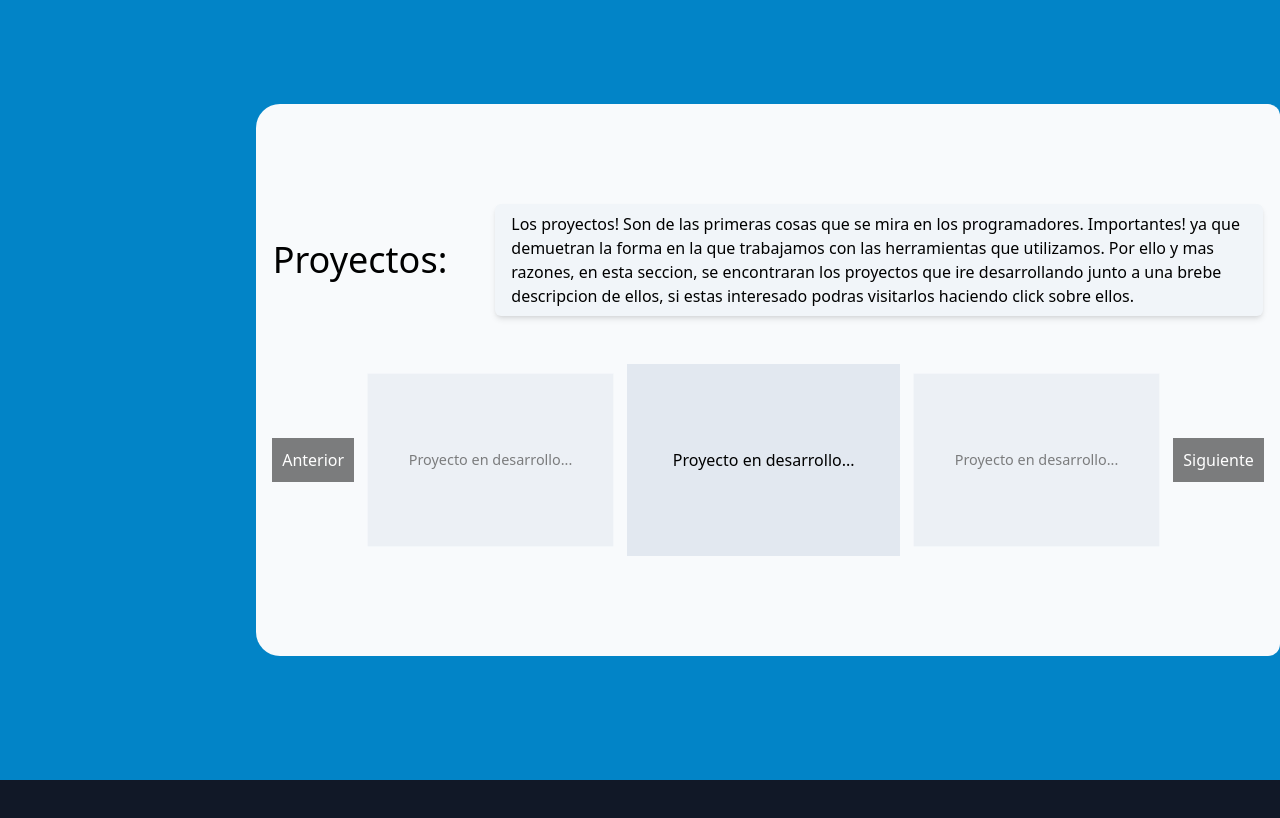
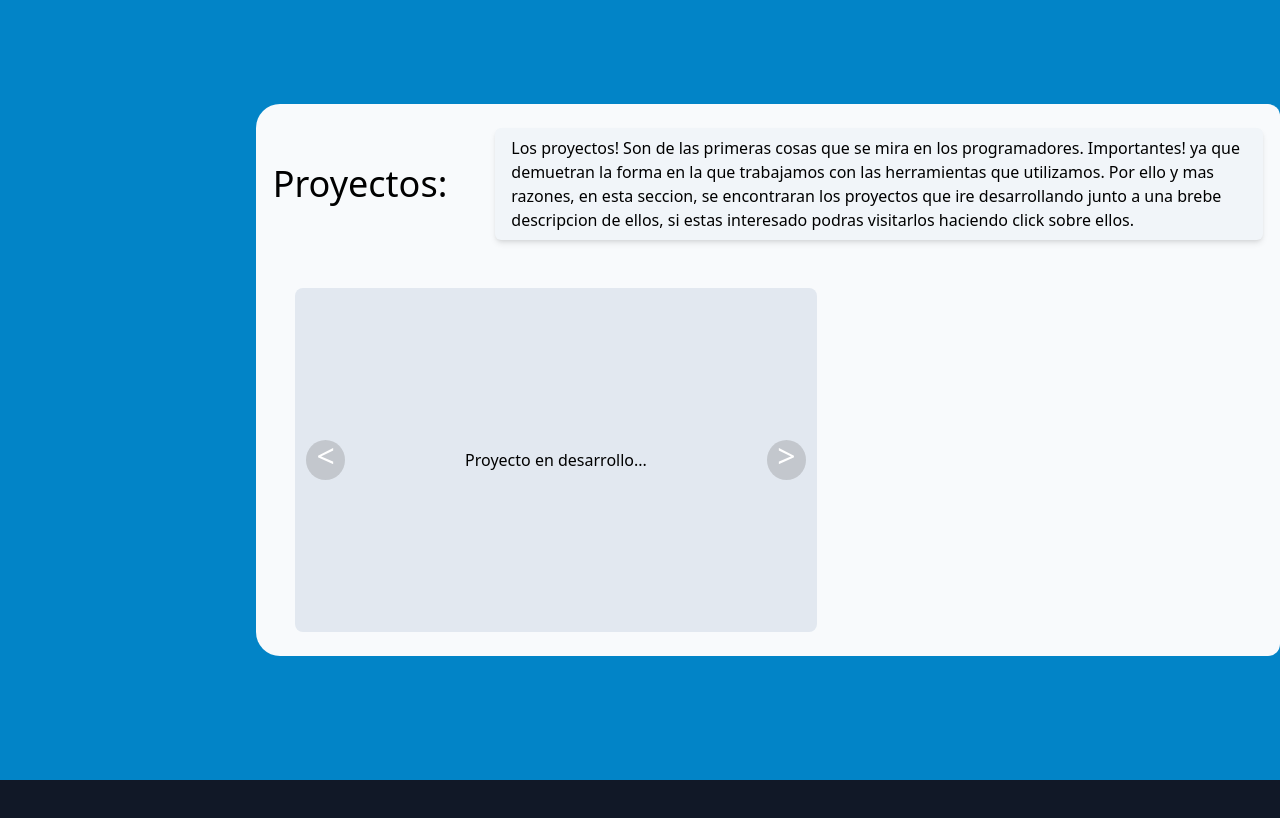
Before and after one commit to Toms-29/portfolio, a React (Vite) app: page / in a window 1280 px wide. Shown: the part 1840-2658 px from the top of the page. Built offline with nearby package versions, Linux system fonts and the light colour scheme.

Commit message:
Corrigiendo funcionalidad y estilos de Carrusel.jsx - Dejando solo una cara del carrusel - Ajustando tamanios

```diff
--- a/src/STYLES/Index.css
+++ b/src/STYLES/Index.css
@@ -19,56 +19,70 @@ body {
 
 /* Estilo del carrusel */
 .carrusel-container {
+    max-width: 600px;
+    max-height: 500px;
     width: 100%;
+    height: 100%;
     color: black;
+    display: flex;
     justify-content: center;
     align-items: center;
+    position: relative;
+    overflow: hidden;
 }
 
 .carrusel {
-    display: grid;
-    width: 80%;
-    grid-template-columns: repeat(3 , 1fr);
-    grid-template-areas: 'anterior principal siguiente';
-    transition: transform 0.5s ease;
+    display: flex;
+    align-items: center;
+    justify-content: center;
+    width: 100%;
+    height: 100%;
+    position: relative;
 }
 
 .carrusel-item {
-    display: none;
-    transition: transform 0.5s ease, opacity 0.5s ease;
+    position: absolute;
+    top: 0;
+    left: 0;
+    width: 100%;
+    height: 100%;
+    opacity: 0;
+    visibility: hidden;
     transform: scale(0.8);
+    transition: opacity 0.5s ease, transform 0.5s ease;
 }
 
-.carrusel-item.principal {
-    grid-area: principal;
-    display: inline-block;
+.principal {
+    visibility: visible;
     opacity: 1;
     transform: scale(1);
-}
-
-.carrusel-item.anterior,
-.carrusel-item.siguiente {
-    display: inline-block;
-    opacity: 0.5;
-    transform: scale(0.9);
-}
-
-.carrusel-item.anterior{
-    grid-area: anterior;
-}
-
-.carrusel-item.siguiente{
-    grid-area: siguiente;
+    position: relative;
 }
 
 .prev-button,
 .next-button {
-    background-color: rgba(0, 0, 0, 0.5);
+    position: relative;
+    display: flex;
+    align-items: end;
+    justify-content: center;
+    font-size: xx-large;
+    background-color: #6f6f6f44;
     color: white;
-    border: none;
-    padding: 10px;
+    border-radius: 50%;
+    width: 45px;
+    height: 40px;
     cursor: pointer;
 }
+
+.prev-button {
+    right: 50px;
+}
+
+.next-button {
+    left: 50px;
+    z-index: 1;
+}
+
 
 
 /* Estilo por Themes */
--- a/src/components/CONTAINER/Cards.jsx
+++ b/src/components/CONTAINER/Cards.jsx
@@ -21,7 +21,7 @@ const Cards = ({ cardStyle, textBox, imgBox, srcImg, altText, cardTitle, cardDes
 
     const cardVacia = () => {
         return (
-            <div className='w-full h-48 bg-slate-200 flex justify-center items-center'>
+            <div className='w-full h-full bg-slate-200 flex justify-center items-center rounded-lg'>
                 Proyecto en desarrollo...
             </div>
         )
--- a/src/components/CONTAINER/Carrusel.jsx
+++ b/src/components/CONTAINER/Carrusel.jsx
@@ -1,7 +1,7 @@
 import { Children, useState } from "react"
 
 
-const Carrusel = ({ children, style }) => {
+const Carrusel = ({ children }) => {
 
     const [indexCarrusel, setIndexCarrusel] = useState(0)
 
@@ -17,23 +17,21 @@ const Carrusel = ({ children, style }) => {
 
     return (
         <>
-            <section className={`${style} carrusel-container`}>
-                <button className="next-button" onClick={imgAnterior}> Anterior </button>
+            <section className='carrusel-container'>
+                <button className="next-button" onClick={imgAnterior}> {'<'} </button>
                 <article className='carrusel'>
-                    {Children.map(children , (child, index) => {
+                    {Children.map(children, (child, index) => {
                         const imgPrincipal = index === indexCarrusel
-                        const imgAnterior = indexCarrusel === 0 ? index === (children.length - 1) : index === (indexCarrusel - 1)
-                        const imgSiguiente = indexCarrusel === children.length - 1 ? (index === 0) : index === (indexCarrusel + 1)
 
                         return (
-                            <div className={`carrusel-item ${imgPrincipal ? 'principal' : ''} ${imgSiguiente ? 'siguiente' : ''} ${imgAnterior ? 'anterior' : ''}`}>
+                            <div className={`carrusel-item ${imgPrincipal ? 'principal' : ''}`}>
                                 {child}
                             </div>
 
                         )
                     })}
                 </article>
-                <button className="prev-button" onClick={imgSiguiente}> Siguiente </button>
+                <button className="prev-button" onClick={imgSiguiente}> {'>'} </button>
             </section>
         </>
     )
--- a/src/components/PRESENTATION/Aside.jsx
+++ b/src/components/PRESENTATION/Aside.jsx
@@ -23,7 +23,7 @@ function Aside() {
         <>
             <aside className={`${lightTheme ? 'bg-sky-600' : asideStyles.darkmode} w-full py-8 xl:h-screen flex items-center justify-center xl:justify-end `}>
                 <section className={`${lightTheme ? 'bg-slate-50' : articleCarruselStyles.darkmode} w-11/12 xl:h-3/4 py-6 rounded-xl xl:rounded-l-3xl  sm:w-4/5 flex flex-col gap-12 justify-center `}>
-                    <article className='bg- flex flex-col xl:flex-row items-center justify-center gap-6 xl:gap-12 md:max-w-full'>
+                    <article className='bg- flex flex-col xl:flex-row items-center px-3 justify-center gap-6 xl:gap-12 md:max-w-full'>
                         <h2 className='text-4xl'>Proyectos:</h2>
                         <p className={`${lightTheme ? 'bg-slate-100' : parrafoStyles.darkmode} max-w-3xl max-h-max rounded-md shadow-md px-4 py-2`}>
                             Los proyectos! Son de las primeras cosas que se mira en los programadores.
@@ -33,8 +33,7 @@ function Aside() {
                         </p>
                     </article>
 
-                    <Carrusel
-                        style='hidden xl:flex'>
+                    <Carrusel>
 
                         <Cards
                             cardTitle=''
--- a/src/components/PRESENTATION/Main.jsx
+++ b/src/components/PRESENTATION/Main.jsx
@@ -57,7 +57,7 @@ function Main() {
                     {/* Tecnologias */}
                     <article className={`${lightTheme ? 'bg-yellow-200' : articleTecnoligisStyles.darkmode} flex flex-col justify-evenly px-2 py-4 md:w-11/12 xl:h-screen `}>
                         <h2 className='text-center text-3xl xl:text-6xl'>Tecnologias:</h2>
-                        <section className='flex flex-col xl:flex-row justify-around'>
+                        <section className='flex flex-col xl:flex-row justify-around items-center'>
                             <div className='flex flex-col gap-5'>
                                 <p className={`${lightTheme ? 'xl:bg-slate-50' : parrafoStyles.darkmode} max-w-md max-h-max rounded-md xl:shadow-lg px-4 py-2`}>
                                     Estas son las tecnologias que utilizo para desarrollar mis proyectos.
```
